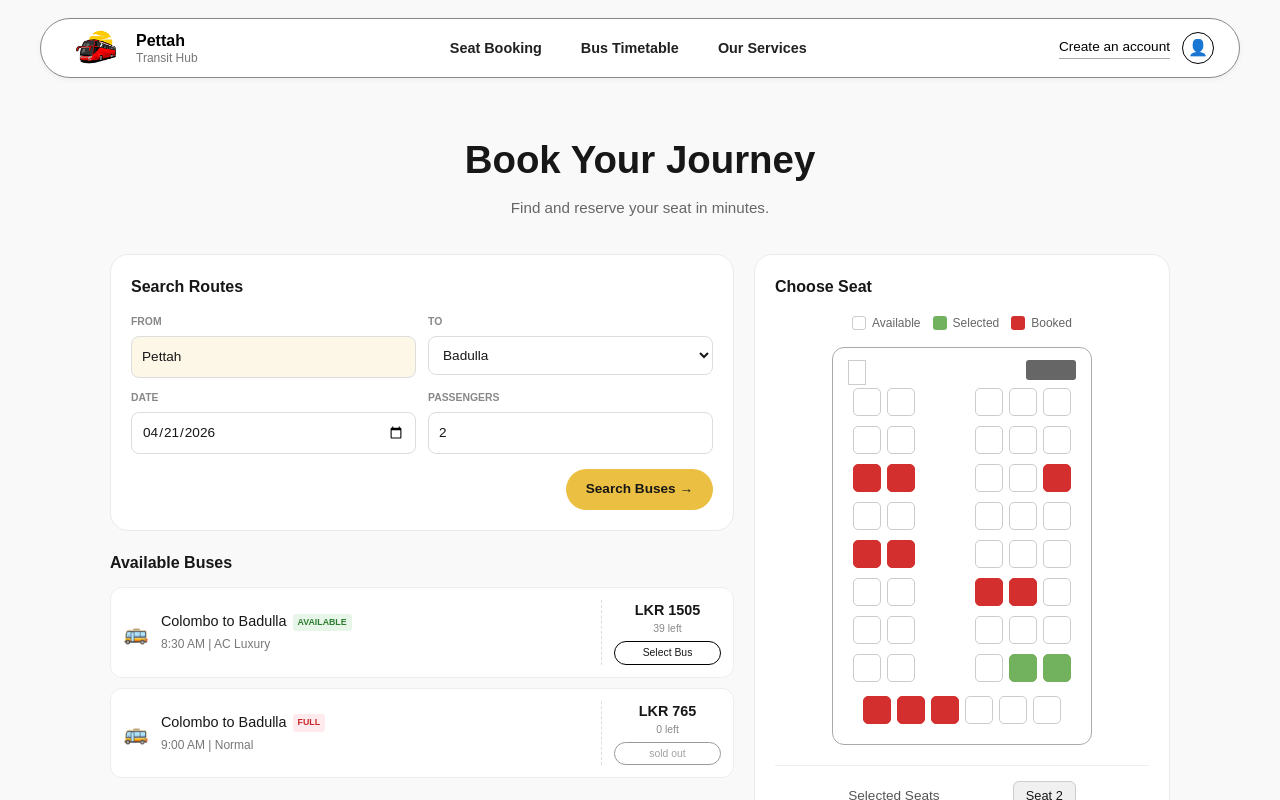
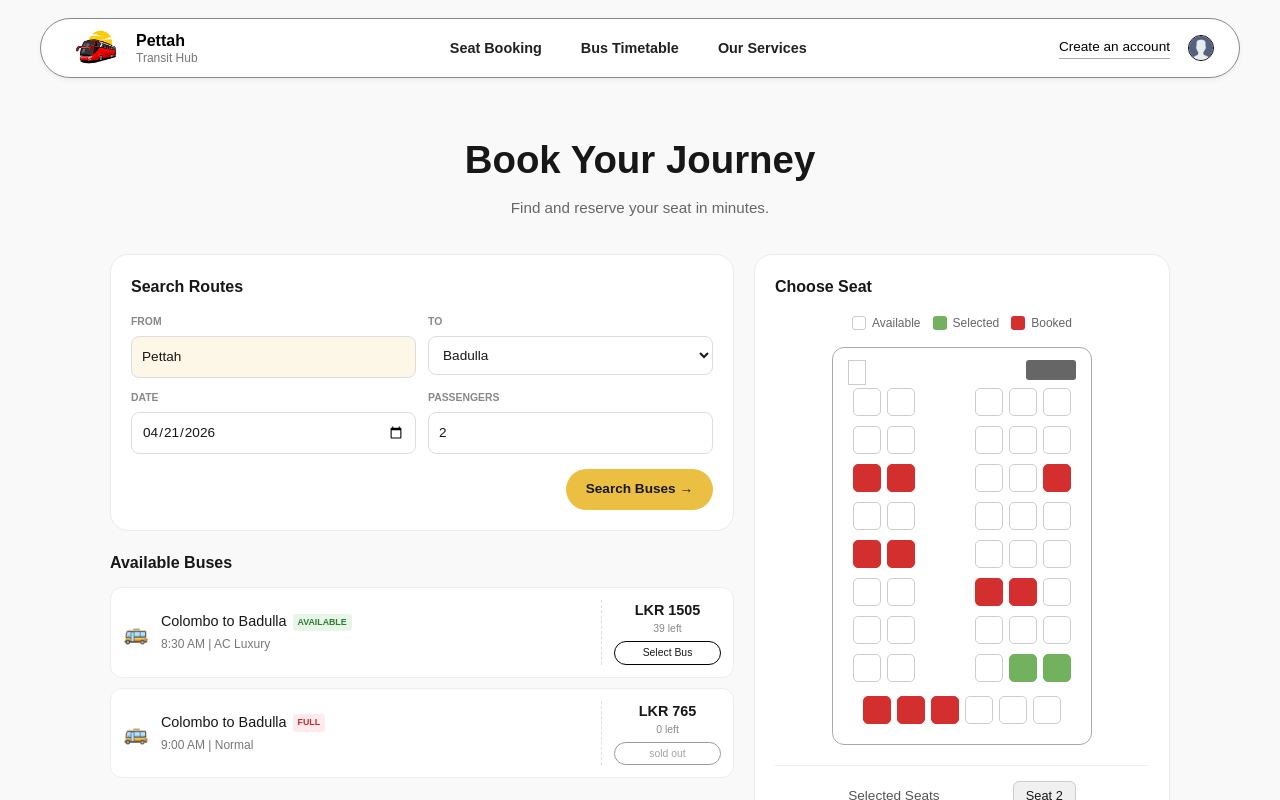
Before and after one commit to ravishanamina174/Pettah_Transit_Hub, a Next.js app: page /booking in a window 1280 px wide. Shown: the top 800 px of the page. Built offline with nearby package versions, Linux system fonts and the light colour scheme.

Commit message:
feat: enhance account section in navbar with hover effects and user profile image

```diff
--- a/components/Navbar.tsx
+++ b/components/Navbar.tsx
@@ -58,26 +58,43 @@ const Navbar = () => {
         </ul>
 
         {/* Right Side: Account */}
-        <div style={{ display: 'flex', alignItems: 'center', gap: '12px' }}>
-          <Link href="#" style={{
-            color: '#000',
-            textDecoration: 'none',
-            fontSize: '0.85rem',
-            borderBottom: '1px solid #aaa'
-          }}>
-            Create an account
-          </Link>
+        <div style={{ display: 'flex', alignItems: 'center', gap: '18px' }}>
+          <Link
+  href="#"
+  style={{
+    color: '#000',
+    textDecoration: 'none',
+    fontSize: '0.85rem',
+    borderBottom: '1px solid #aaa',
+    transition: 'color 0.2s ease, border-color 0.2s ease' // Smooth transition
+  }}
+  onMouseEnter={(e) => {
+    e.currentTarget.style.color = '#777';
+    e.currentTarget.style.borderBottomColor = '#777';
+  }}
+  onMouseLeave={(e) => {
+    e.currentTarget.style.color = '#000';
+    e.currentTarget.style.borderBottomColor = '#aaa';
+  }}
+>
+  Create an account
+</Link>
           <div style={{
-            width: '32px',
-            height: '32px',
+            width: '26px',
+            height: '26px',
             borderRadius: '50%',
-            border: '1px solid #000',
+            border: '0.5px solid #000',
             display: 'flex',
             alignItems: 'center',
             justifyContent: 'center',
-            fontSize: '1rem'
+            overflow: 'hidden',
+            cursor: 'pointer' // Ensures image doesn't bleed out of circle
           }}>
-            👤
+            <img
+              src="/user.png"
+              alt="User profile"
+              style={{ width: '100%', height: '100%', objectFit: 'cover' }}
+            />
           </div>
         </div>
       </nav>
```
Also changed, not shown: public/user.png (added).
